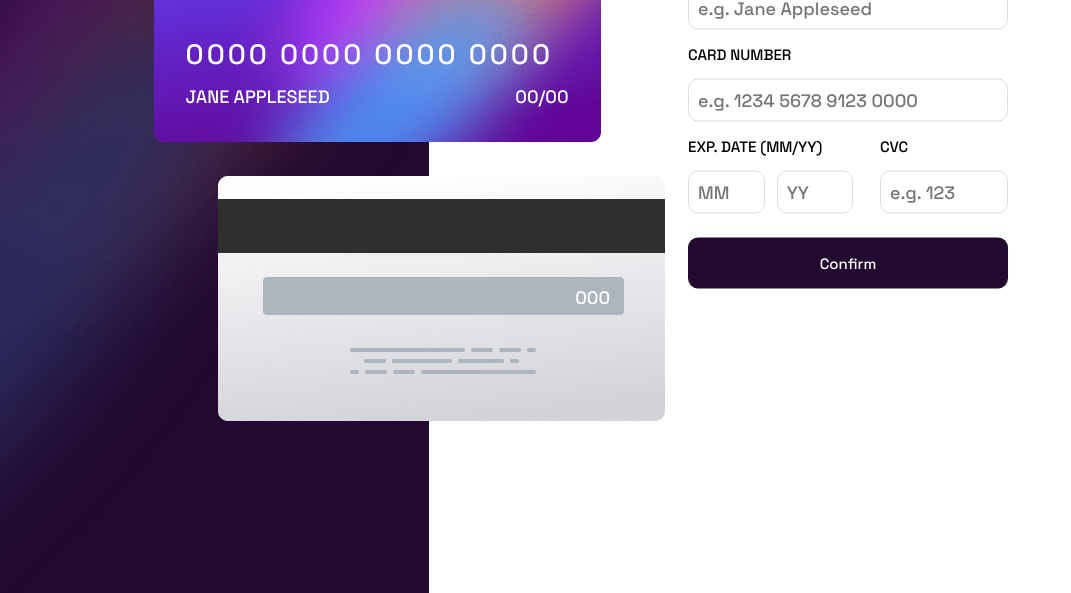
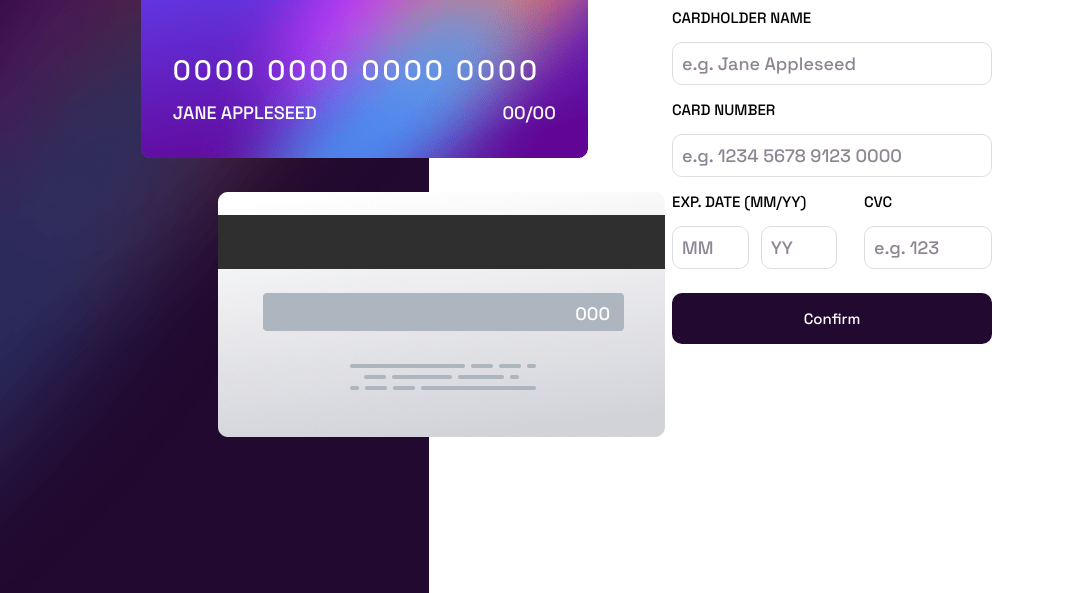
Before and after one commit to kabir-afk/Interactive-card-details-form-main, a plain HTML site: page index.html in a window 1280 px wide. Shown: the part 207-800 px from the top of the page, without its empty margins (0-1071 px from the left). Drawn offline with Linux system fonts and the light colour scheme.

Commit message:
minor additions

```diff
--- a/script.js
+++ b/script.js
@@ -80,8 +80,6 @@ formSubmit.addEventListener("submit", (event) => {
     if (e.value == "") {
       event.preventDefault(); // Prevent the form from actually submitting (to stay on the same page)
       e.style.borderColor = "red";
-      e.nextElementSibling.innerText = "Can't be blank";
-      e.nextElementSibling.style.display = "block";
       isTrue = false;
     }
   });
--- a/styles.scss
+++ b/styles.scss
@@ -51,8 +51,8 @@ body {
     display: block;
     padding: 1.5rem 2rem;
     position: relative;
-    top: 13vh;
-    left: 12%;
+    top: 15vh;
+    left: 11%;
 }
 
 .credit-card-front-container {
@@ -80,7 +80,7 @@ body {
 .credit-card-back {
     // border: 2px solid red;
     position: relative;
-    top: 15vh;
+    top: 17vh;
     left: 17%;
     width: 447px;
     height: 245px;
@@ -97,9 +97,8 @@ body {
     // border: 2px solid fuchsia;
     width: 25%;
     position: absolute;
-    top: 40%;
-    left: 60%;
-    transform: translateX(-25%) translateY(-50%);
+    top: 25%;
+    left: 52.5%;
 }
 .hero-container {
     @include props();
@@ -120,6 +119,9 @@ input {
     &:focus {
         background: linear-gradient(white, white) padding-box, $linearGradient border-box;
         border: 1px solid transparent;
+    }
+    &::placeholder{
+        color: $Dark-grayish-violet;
     }
 }
 
```
Also changed, not shown: styles.css, 1 other file.
